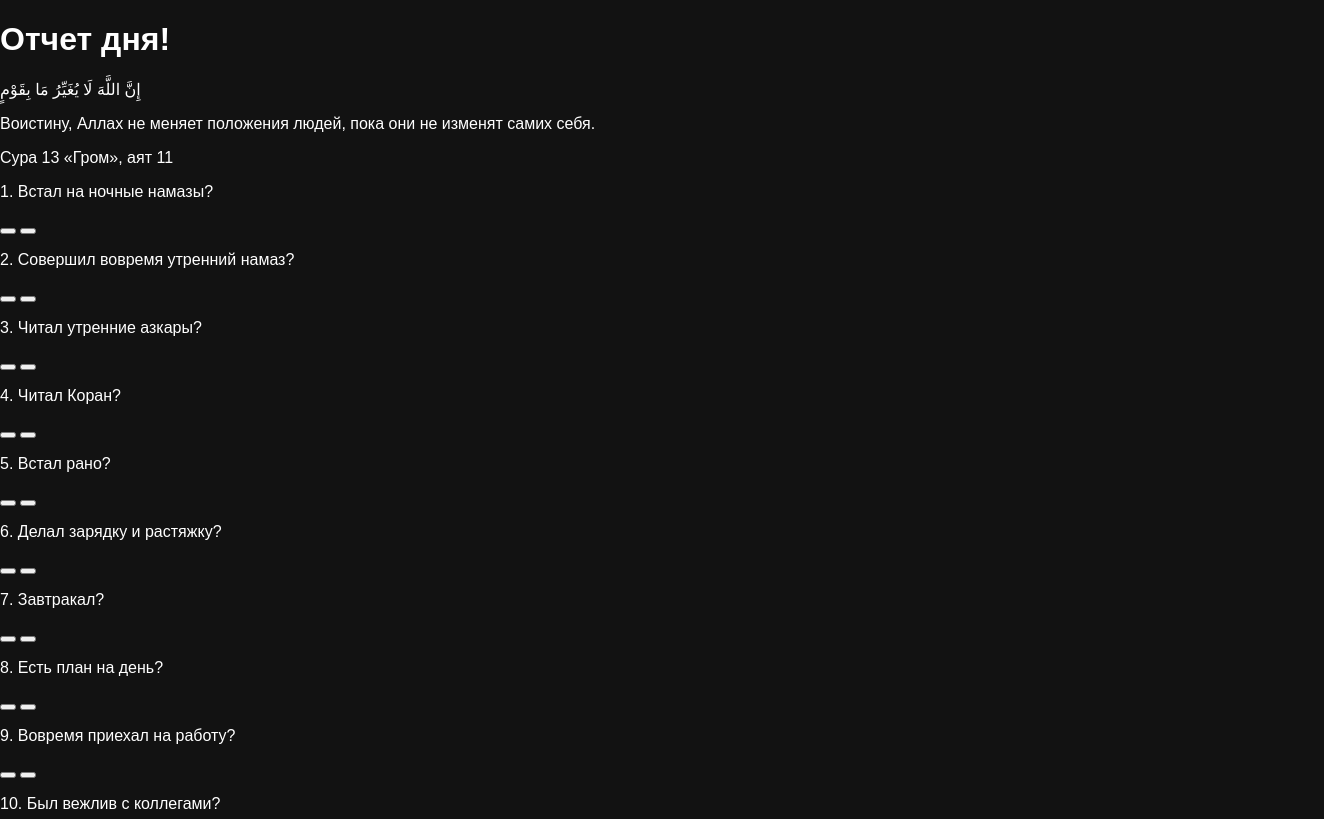
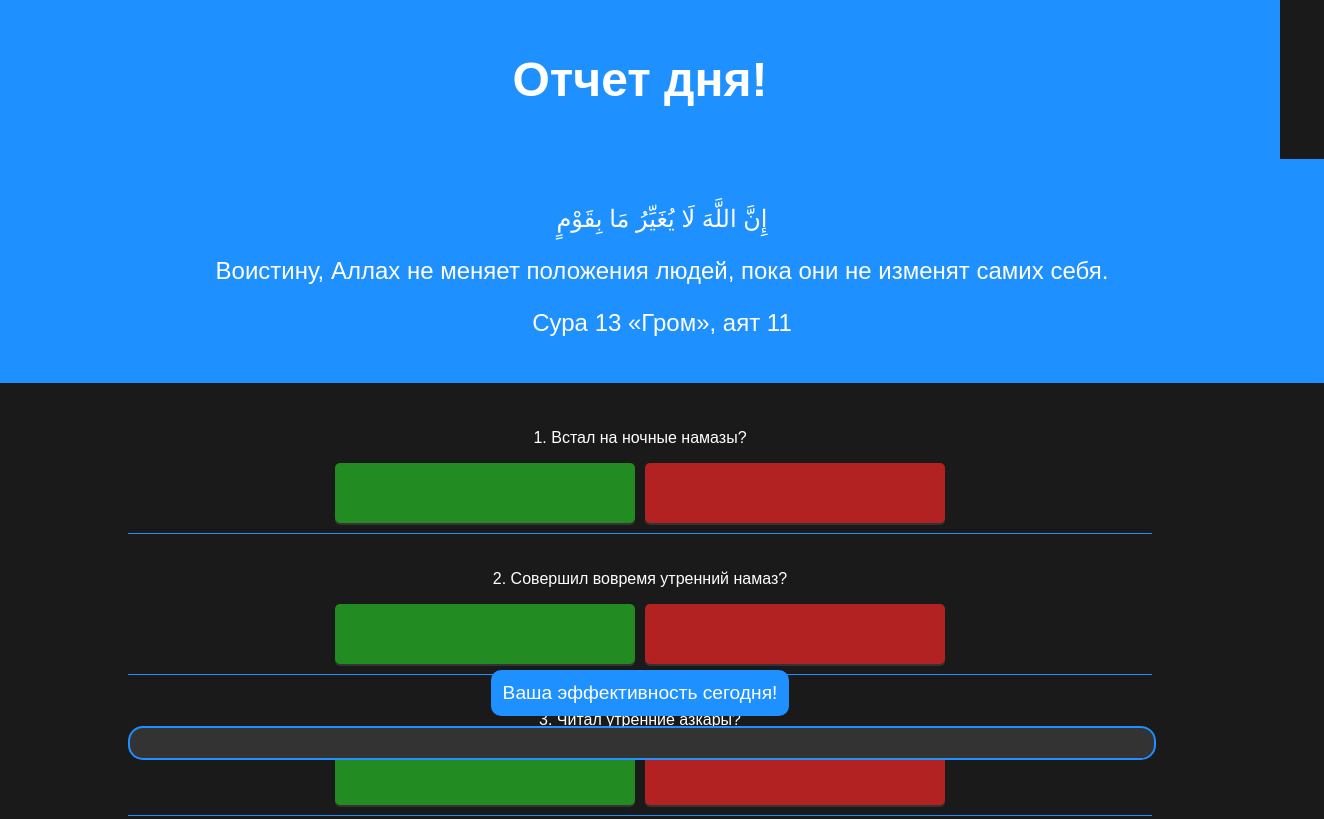
Before and after one commit to GrataMAN/Daily-Report, a plain HTML site: page index.html in a window 1280 px wide. Shown: the top 819 px of the page, 1324 px wide, since content can reach past the window. Drawn offline with Linux system fonts and the light colour scheme.

Commit message:
Update styles.css

```diff
--- a/styles.css
+++ b/styles.css
@@ -1,96 +1,124 @@
 body {
-    background-color: #121212;
-    color: #ffffff;
+  background-color: #1a1a1a;
+  color: white;
+  text-align: center;
   font-family: Arial, sans-serif;
   margin: 0;
-    padding: 0;
+  padding-bottom: 200px; /* Добавляем отступ снизу для видимости шкалы */
     }
 
-.container {
-    text-align: center;
-    margin: 20px;
+/* Фон заголовка сайта */
+header {
+  background-color: #1E90FF; /* фон заголовка */
+  padding: 20px;
 }
 
-.site-title {
-    background-color: #ff9800;
-    color: #000000;
-    font-size: 24px;
-    padding: 10px;
-    margin-bottom: 10px;
+header h1 {
+  color: #FFFFFF; /* Цвет текста заголовка (можно оставить или изменить по желанию) */
+  font-weight: bold;
+   font-size: 3rem; /* Измените размер текста здесь */
 }
 
-.ayat {
-    font-style: italic;
-    margin-bottom: 100px;
-    padding: 10px;
-    border: 2px solid #ff9800; /* Цвет рамки */
-    border-radius: 5px;
-    background-color: #1e1e1e; /* Цвет фона аята */
-    max-width: 500px;
-    margin: 0 auto;
-    text-align: center;
-
-.question {
-    margin-bottom: 20px;
-    text-align: left;
-    max-width: 500px;
-    margin: 0 auto 20px;
+/* блок с аятом */
+.verse {
+  margin: 0px auto;
+  border: 2px solid #1E90FF;
+  padding: 20px;
+  width: 100%;
+  font-size: 1.5rem;
+  background-color: #1E90FF; /* Добавляем цвет фона */
 }
 
-.button-group {
+.questions {
+  margin: 20px auto;
+  width: 80%;
+}
+
+/* Цвет тонких линий между вопросами */
+.question {
+  margin: 10px 0;
+  border-bottom: 1px solid #1E90FF; /* цвет для тонких линий */
+  padding: 10px 0;
+}
+
+.buttons {
   display: flex;
   justify-content: center;
-    margin-top: 10px;
+  gap: 10px;
 }
 
 button {
-    background-color: #000000;
-    border: 2px solid #ffffff;
-    color: #ffffff;
-    padding: 10px 20px;
-    margin: 0 10px;
+  width: 300px;
+  height: 60px; /* Сделать кнопки квадратными */
+  padding: 10px;
+  border: none;
   cursor: pointer;
-    font-size: 16px;
-    transition: background-color 0.3s ease;
+  border-radius: 5px; /* Оставляем небольшие скругленные углы */
+  box-shadow: 0 2px #333; /* Добавляем тень для объёмного эффекта */
+  transition: all 0.2s ease;
 }
 
-button:hover {
-    border-color: #ff9800;
+button:active {
+  box-shadow: 0 2px #111; /* Эффект нажатия */
+  transform: translateY(2px); /* Кнопка как бы "погружается" при нажатии */
 }
 
-.yes-button.active-yes {
-    background-color: #4CAF50; /* Зелёный фон для "Да" */
-    border-color: #4CAF50; /* Зелёная рамка */
+button.green {
+  background-color: #228B22;
 }
 
-.no-button.active-no {
-    background-color: #f44336; /* Красный фон для "Нет" */
-    border-color: #f44336; /* Красная рамка */
+button.red {
+  background-color: #B22222;
 }
 
-.divider {
-    border: none;
-    border-top: 1px solid #555;
-    margin: 20px 0;
+button.green.clicked {
+  background-color: #ADFF2F;
 }
 
-.result-bar {
-    margin-top: 20px;
-    text-align: left;
-    max-width: 500px;
-    margin: 20px auto;
+button.red.clicked {
+  background-color: #FF0000;
 }
 
-.bar {
-    height: 25px;
-    background-color: #555;
-    border-radius: 5px;
+.progress-wrapper {
+  position: fixed;
+  bottom: 40px; /* Приподнимаем шкалу от самого низа */
+  left: 50%;
+  transform: translateX(-50%);
+  width: 80%;
+  text-align: center;
+}
+
+.progress-text {
+  font-size: 1.2rem;
+  color: white;
+  margin-bottom: 10px;
+  padding: 10px;
+  border: 2px solid #1E90FF; /* Цвет рамки */
+  border-radius: 10px; /* Скругление углов рамки */
+  background-color: #1E90FF; /* Цвет фона текста для контраста */
+  display: inline-block; /* Чтобы рамка не растягивалась на всю ширину контейнера */
+}
+
+.progress-container {
+  background-color: #333333; /* Цвет пустой части */
+  border: 2px solid #1E90FF; /* Рамка */
+  border-radius: 15px; /* Скругленные углы */
+  height: 30px;
+  width: 100%;
   overflow: hidden;
 }
 
-.bar div {
+#progress-bar {
   height: 100%;
   width: 0;
-    background-color: red; /* Начальный цвет шкалы */
-    transition: width 0.5s ease, background-color 0.5s ease;
+  background-color: #1E90FF;
+  transition: width 0.5s;
+  border-radius: 15px; /* Скругление для заполненной части */
 }
+
+.motivation {
+  text-align: center;
+  margin: 30px;
+  font-size: 1.5rem;
+  color: #1E90FF;
+}
```
Lines whose indentation alone changed are shown as unchanged.
